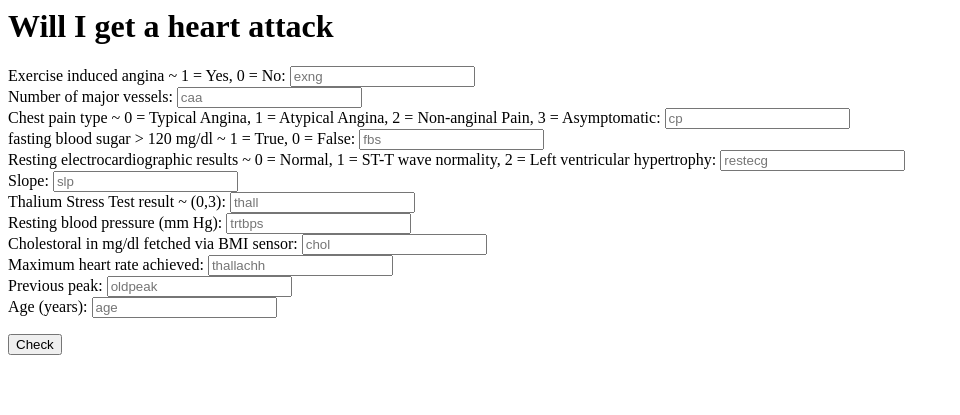
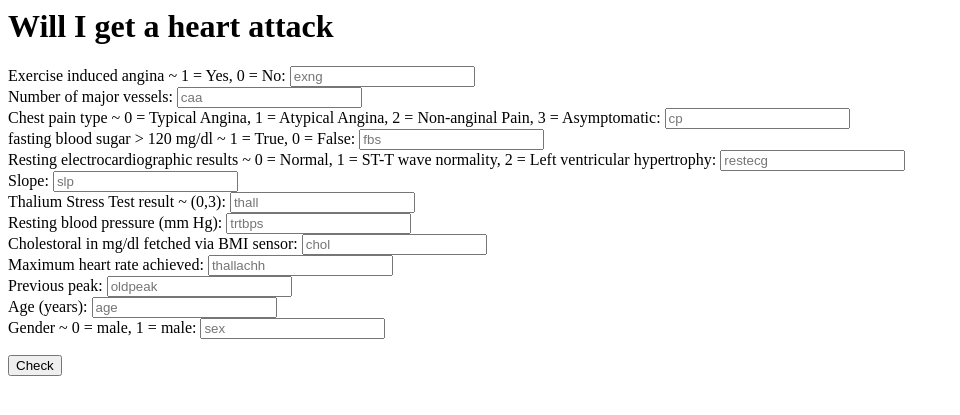
Before and after one commit to anneliesdej/DE2022-G5, a Flask app: page /predict_heartattack in a window 1280 px wide. Shown: the top 415 px of the page, without its empty margins (0-960 px from the left). Run offline with Flask 2, Linux system fonts and the light colour scheme.

Commit message:
Update user_form.html

```diff
--- a/prediction-ui-embedded-gcs/templates/user_form.html
+++ b/prediction-ui-embedded-gcs/templates/user_form.html
@@ -38,7 +38,11 @@
 
     <label for="age">Age (years):</label>
     <input type="text" id="age" name="age" placeholder="age"> <br>
+
+    <label for="sex">Gender ~ 0 = male, 1 = male:</label>
+    <input type="text" id="sex" name="sex" placeholder="sex"> <br>
     <p><input type='submit' value='Check'/></p>
+
 </form>
 
 </body>
```
